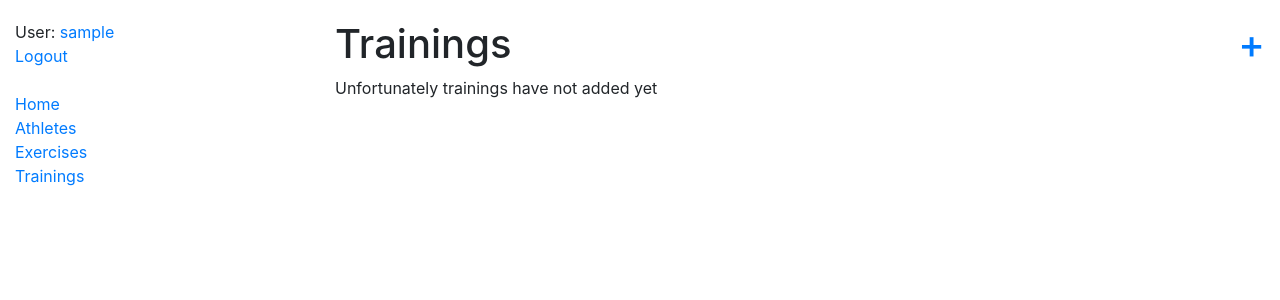
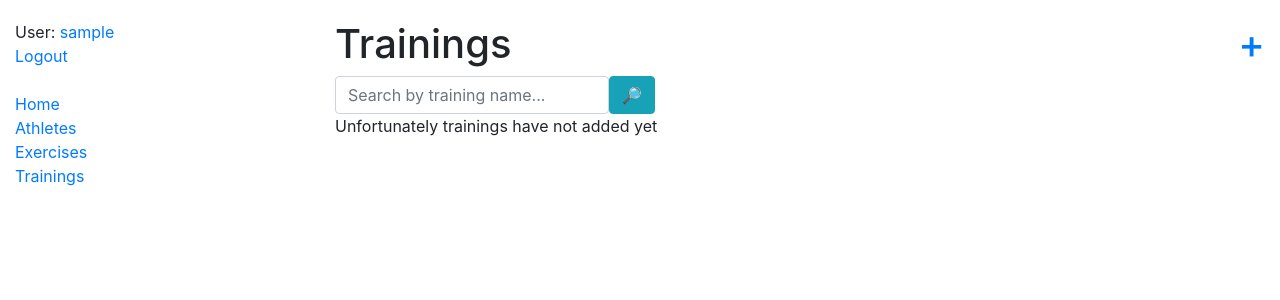
Before and after one commit to Polyakiv-Andrey/sports-training, a Django app: page /gym/training/ in a window 1280 px wide. Shown: the top 300 px of the page. Run offline with Django 4.2, Linux system fonts and the light colour scheme; the visitor is signed in with stand-in values (Sample User, id 1); data that the repository does not hold is empty; some libraries are stand-ins or nearby versions.

Commit message:
Search field for training was implemented

```diff
--- a/gym/forms.py
+++ b/gym/forms.py
@@ -29,3 +29,12 @@ class ExerciseSearchForm(forms.Form):
         label="",
         widget=forms.TextInput(attrs={"placeholder": "Search by exercise name..."})
     )
+
+
+class TrainingSearchForm(forms.Form):
+    training_name = forms.CharField(
+        max_length=255,
+        required=False,
+        label="",
+        widget=forms.TextInput(attrs={"placeholder": "Search by training name..."})
+    )
--- a/gym/views.py
+++ b/gym/views.py
@@ -98,8 +98,25 @@ class ExerciseDeleteView(LoginRequiredMixin, generic.DeleteView):
 
 class TrainingListView(LoginRequiredMixin, generic.ListView):
     model = Training
-    queryset = Training.objects.all().select_related("training_creator")
     paginate_by = 5
+
+    def get_context_data(self, *, object_list=None, **kwargs):
+        context = super(TrainingListView, self).get_context_data(**kwargs)
+        training_name = self.request.GET.get("training_name", "")
+        context["search_field"] = TrainingSearchForm(initial={
+            "training_name": training_name
+        }
+        )
+        return context
+
+    def get_queryset(self):
+        queryset = Training.objects.all().select_related("training_creator")
+        form = TrainingSearchForm(self.request.GET)
+        if form.is_valid():
+            return queryset.filter(
+                training_name__icontains=form.cleaned_data["training_name"]
+            )
+        return queryset
 
 
 class TrainingDetailView(LoginRequiredMixin, generic.DetailView):
--- a/templates/gym/training_list.html
+++ b/templates/gym/training_list.html
@@ -1,10 +1,16 @@
 {% extends 'base.html' %}
+{% load crispy_forms_filters %}
 
 {% block content %}
   <h1>
     Trainings
   <a style="float: right" href="{% url 'gym:training-create' %}">+</a>
   </h1>
+  <form method="get" action="" class="form-inline">
+  {% csrf_token %}
+  {{ search_field|crispy }}
+  <input type="submit" value="🔎" class="btn-info btn">
+  </form>
   {% if training_list %}
     {% for training in training_list %}
       <ul>
```
